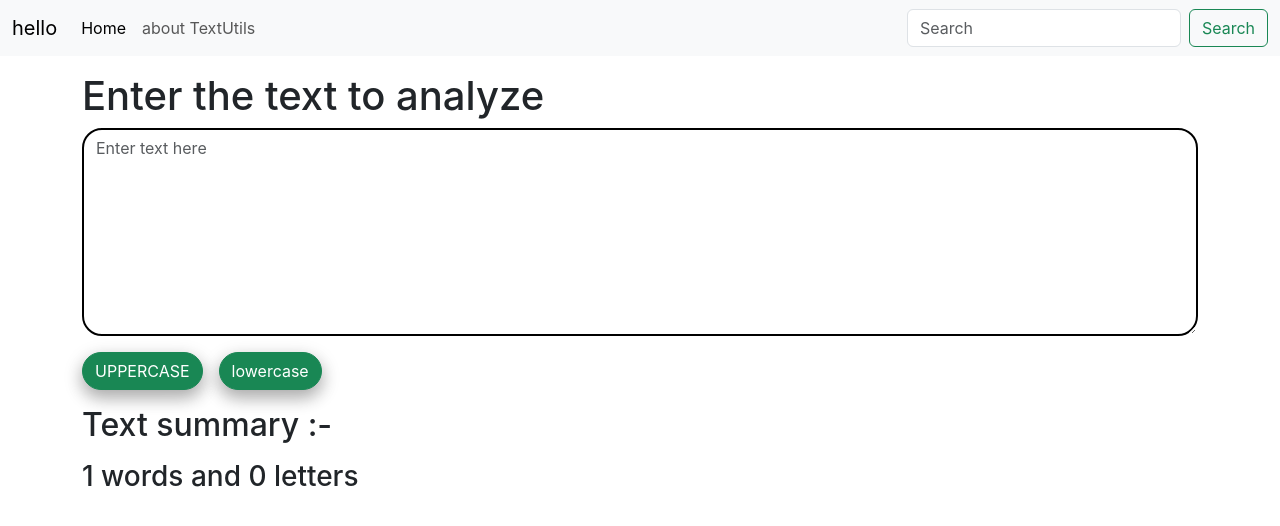
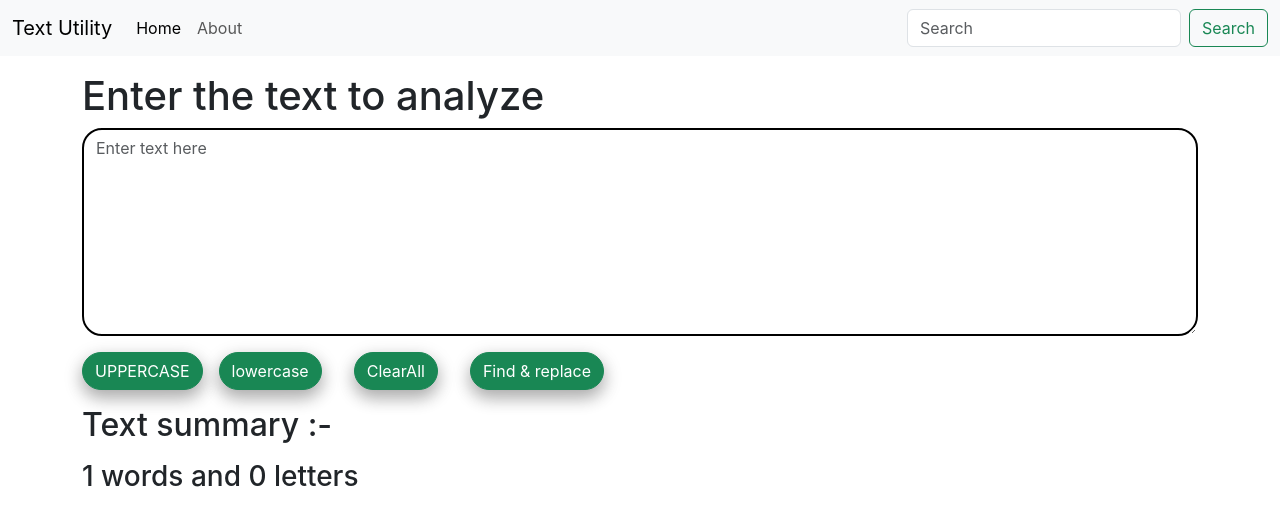
Before and after one commit to kiteretsu01/react-app_myapp1, a React (Create React App) app: page / in a window 1280 px wide. Shown: the top 526 px of the page. Built offline with nearby package versions, Linux system fonts and the light colour scheme.

Commit message:
Deployed website

```diff
--- a/src/App.css
+++ b/src/App.css
@@ -63,3 +63,7 @@
   border: 2px solid black;
   border-radius: 20px;
 }
+
+#name {
+  text-decoration: wavy;
+}
--- a/src/App.js
+++ b/src/App.js
@@ -3,10 +3,9 @@ import Navbar from "./Components/Navbar";
 import Textform from "./Components/Textform";
 
 function App() {
-  const a = "enter your text here";
   return (
     <>
-      <Navbar about="about TextUtils" />
+      <Navbar about="About" />
       <div className="container my-3">
         <Textform heading="Enter the text to analyze" />
       </div>
--- /dev/null
+++ b/src/Components/About.js
@@ -0,0 +1,10 @@
+import React from 'react'
+
+export default function About() {
+  return (
+    <div id ="name" className='container my-3'>
+        Made with 🥴 by Kartik Rohilla.
+
+    </div>
+  )
+}
--- a/src/Components/Navbar.js
+++ b/src/Components/Navbar.js
@@ -1,12 +1,12 @@
 import PropTypes from "prop-types";
-
+import About from "./About";
 import React from "react";
 export default function Navbar(props) {
   return (
     <>
       <nav className="navbar navbar-expand-lg bg-body-tertiary">
         <div className="container-fluid">
-          <a className="navbar-brand" href="/">
+          <a className="navbar-brand" href="./About">
             {props.title}
           </a>
           <button
@@ -57,4 +57,4 @@ Navbar.propTypes = {
   about: PropTypes.string,
 };
 
-Navbar.defaultProps = { title: "hello" };
+Navbar.defaultProps = { title: "Text Utility" };
--- a/src/Components/Textform.js
+++ b/src/Components/Textform.js
@@ -10,6 +10,16 @@ export default function Textform(props) {
   const loclick = () => {
     let newtext = text.toLowerCase();
     setText(newtext);
+  };
+  const clrclick = () => {
+    setText("");
+  };
+  const finrep = () => {
+    // let fin = prompt("Enter the text to FIND ");
+    // let rep = prompt("Enter the text to REPLACE");
+    // let text1=text;
+    // let newstr=text1.replaceaAll
+    alert("FIND and REPLACE feature is currently under Maintenance");
   };
 
   const onchange = (event) => {
@@ -35,6 +45,13 @@ export default function Textform(props) {
       <button id="button" className="btn btn-success mx-3" onClick={loclick}>
         lowercase
       </button>
+      <button id="button" className="btn btn-success mx-3" onClick={clrclick}>
+        ClearAll
+      </button>
+      <button id="button" className="btn btn-success mx-3" onClick={finrep}>
+        Find & replace
+      </button>
+
       <h2 className="my-3">Text summary :-</h2>
       <h3>
         {text.split(" ").length} words and {text.length} letters
```
